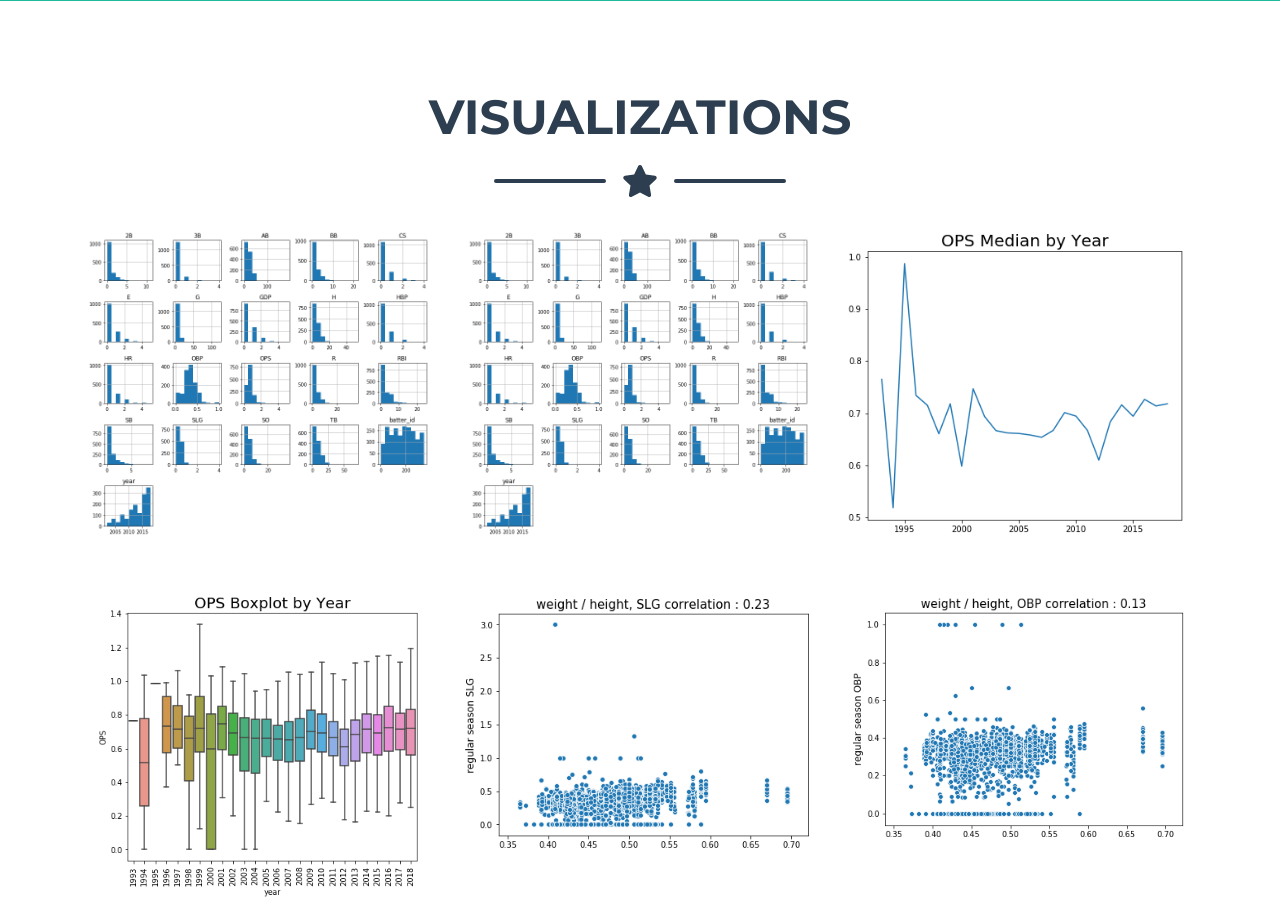
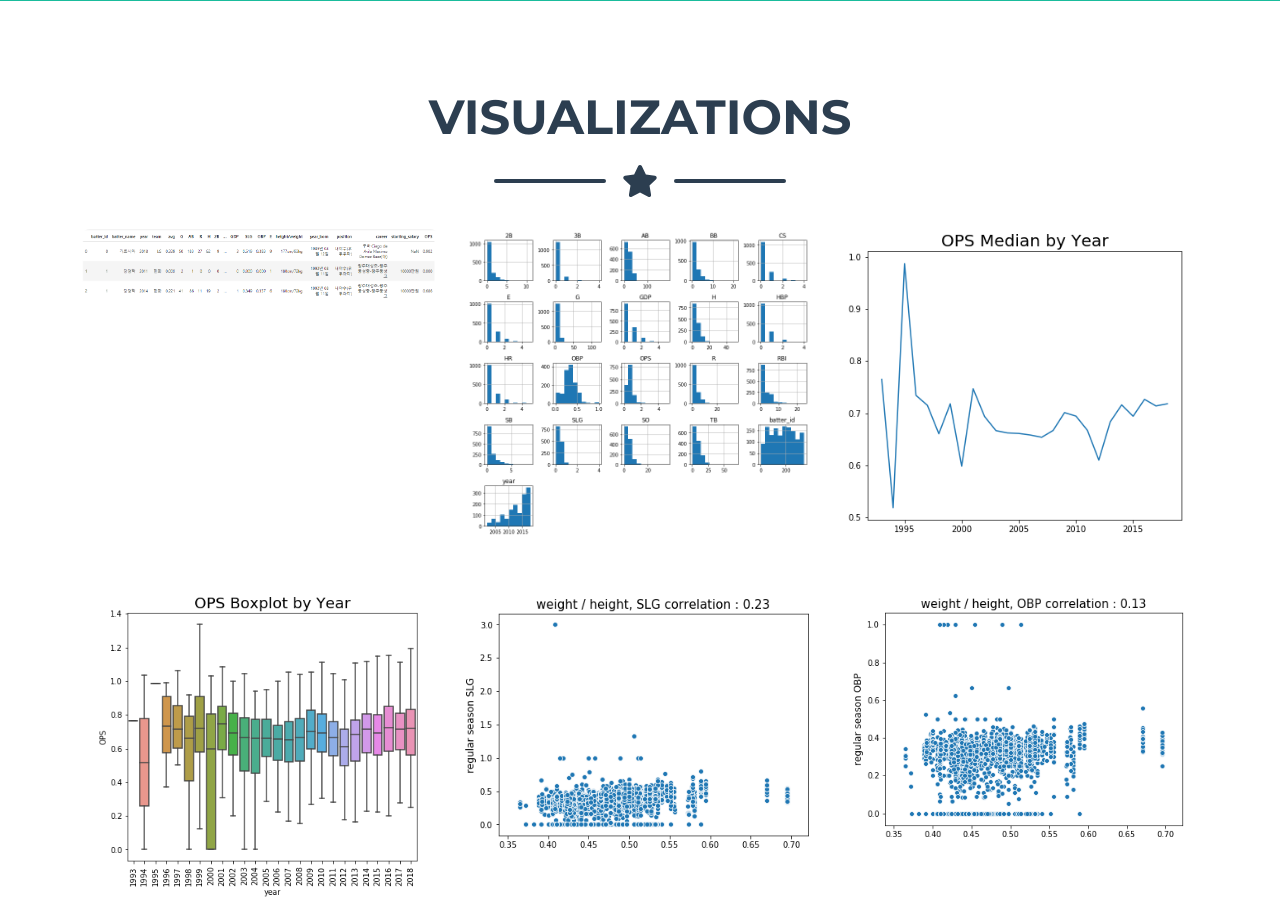
Before and after one commit to chae-yh/kdt-ai3-eda-visualization, a Django app: page / in a window 1280 px wide. Shown: the part 782-1685 px from the top of the page. Run offline with Django 3.2, Linux system fonts and the light colour scheme; some libraries are stand-ins or nearby versions.

Commit message:
fix : fix typo

```diff
--- a/monthly_proj/eda_visualization/template/eda.html
+++ b/monthly_proj/eda_visualization/template/eda.html
@@ -71,7 +71,7 @@
                             <div class="portfolio-item-caption d-flex align-items-center justify-content-center h-100 w-100">
                                 <div class="portfolio-item-caption-content text-center text-white"><i class="fas fa-plus fa-3x"></i></div>
                             </div>
-                            <img class="img-fluid" src="{% static 'assets/img/visualizations/20220107_regular_season_df_hist.png' %}" alt="..." />
+                            <img class="img-fluid" src="{% static 'assets/img/visualizations/20220107_KBO_data.png' %}" alt="..." />
                         </div>
                     </div>
                     <!-- Portfolio Item 2-->
@@ -258,7 +258,7 @@
                                         <div class="divider-custom-line"></div>
                                     </div>
                                     <!-- Portfolio Modal - Image-->
-                                    <img class="img-fluid rounded mb-5" src="{% static 'assets/img/visualizations/20220107_KOB_data.png' %}" alt="..." />
+                                    <img class="img-fluid rounded mb-5" src="{% static 'assets/img/visualizations/20220107_KBO_data.png' %}" alt="..." />
                                     <!-- Portfolio Modal - Text-->
                                     <p class="mb-4">프로야구 정규 시즌 데이터를 이용한 EDA 입니다. <br>
                                          데이터의 범위는 2018년부터 2018년까지 이고, 2454개의 데이터를 대상으로 분석한 결과입니다.</p>
@@ -401,7 +401,7 @@
                                         <h3>데이터 설명</h3>
                                         몸무게 / 키와 장타율과의 관계 그래프 <br>
                                         데이터가 선형을 보이지 않고 고르게 분포하고 있음 <br>
-                                        몸무게 / 키와 장타율과는 관련이 없음
+                                        몸무게 / 키와 장타율과는 관련이 없음 <br>
                                         <br>
                                         <h3>Code</h3>
                                         regular_season_df['weight_per_height'] = regular_season_df['weight'] / regular_season_df['height'] <br>
```
